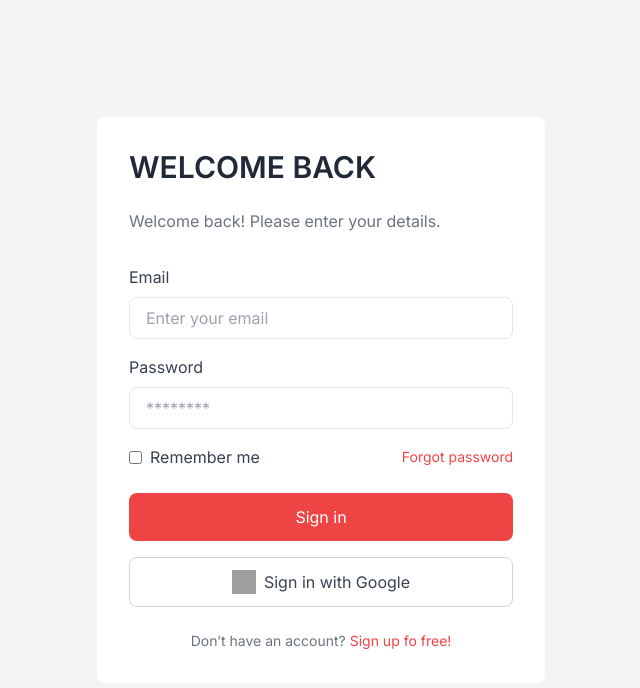
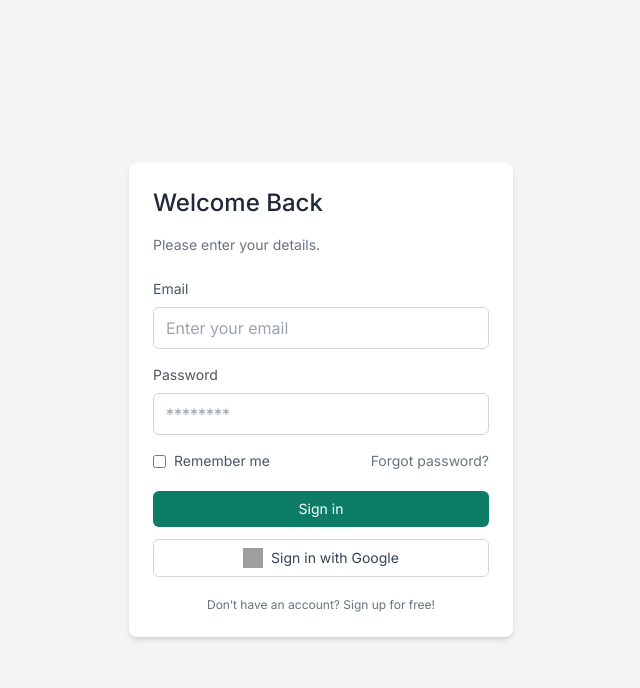
Before and after one commit to Kentoyyy/Thesis-Project, a Next.js app: page /login in a window 1280 px wide. Shown: the top 688 px of the page, without its empty margins (319-959 px from the left). Built offline with nearby package versions, Linux system fonts and the light colour scheme; grey boxes are pictures that could not be loaded.

Commit message:
Update page.tsx

```diff
--- a/app/login/page.tsx
+++ b/app/login/page.tsx
@@ -4,70 +4,70 @@
 const Page = () => {
   return (
     <div className="min-h-screen flex items-center justify-center bg-gray-100">
-      <div className="w-full max-w-md bg-white rounded-lg p-8">
-        <h2 className="text-3xl font-semibold text-gray-800 mb-6">WELCOME BACK</h2>
-        <p className="text-gray-500 mb-8">Welcome back! Please enter your details.</p>
+      <div className="w-full max-w-sm bg-white rounded-lg p-6 shadow-md">
+        <h2 className="text-2xl font-medium text-gray-800 mb-4">Welcome Back</h2>
+        <p className="text-gray-500 text-sm mb-6">Please enter your details.</p>
         <form>
           <div className="mb-4">
-            <label className="block text-gray-700 mb-2" htmlFor="email">
+            <label className="block text-gray-600 text-sm mb-2" htmlFor="email">
               Email
             </label>
             <input
               type="email"
               id="email"
-              className="w-full px-4 py-2 border rounded-lg focus:outline-none focus:ring-2 focus:ring-red-500"
+              className="w-full px-3 py-2 border border-gray-300 rounded-md focus:outline-none focus:ring-1 focus:ring-gray-400"
               placeholder="Enter your email"
             />
           </div>
           <div className="mb-4">
-            <label className="block text-gray-700 mb-2" htmlFor="password">
+            <label className="block text-gray-600 text-sm mb-2" htmlFor="password">
               Password
             </label>
             <input
               type="password"
               id="password"
-              className="w-full px-4 py-2 border rounded-lg focus:outline-none focus:ring-2 focus:ring-red-500"
+              className="w-full px-3 py-2 border border-gray-300 rounded-md focus:outline-none focus:ring-1 focus:ring-gray-400"
               placeholder="********"
             />
           </div>
-          <div className="flex items-center justify-between mb-6">
+          <div className="flex items-center justify-between mb-5">
             <div className="flex items-center">
               <input
                 type="checkbox"
                 id="remember-me"
                 className="text-red-500 focus:ring-red-500 rounded"
               />
-              <label htmlFor="remember-me" className="ml-2 text-gray-700">
+              <label htmlFor="remember-me" className="ml-2 text-gray-600 text-sm">
                 Remember me
               </label>
             </div>
-            <a href="#" className="text-sm text-red-500 hover:underline">
-              Forgot password
+            <a href="#" className="text-sm text-gray-500 hover:text-gray-600 hover:underline">
+              Forgot password?
             </a>
           </div>
           <button
             type="submit"
-            className="w-full py-3 bg-red-500 text-white rounded-lg hover:bg-red-600 focus:outline-none focus:ring-2 focus:ring-red-500 mb-4"
+            className="w-full py-2 bg-primary-color text-white rounded-md hover:bg-secondary-color-600 focus:outline-none focus:ring-2 focus:ring-black-500 mb-3 text-sm"
           >
             Sign in
           </button>
           <button
             type="button"
-            className="w-full py-3 bg-white text-gray-700 border border-gray-300 rounded-lg hover:bg-gray-50 flex items-center justify-center focus:outline-none focus:ring-2 focus:ring-red-500"
+            className="w-full py-2 bg-white text-gray-700 border border-gray-300 rounded-md hover:bg-gray-50 flex items-center justify-center focus:outline-none focus:ring-2 focus:ring-red-500 text-sm"
           >
             <img
               src="https://upload.wikimedia.org/wikipedia/commons/4/4a/Logo_2013_Google.png"
               alt="Google"
-              className="w-6 h-6 mr-2"
+              className="w-5 h-5 mr-2"
             />
             Sign in with Google
           </button>
         </form>
-        <p className="text-sm text-center text-gray-500 mt-6">
+        <p className="text-xs text-center text-gray-500 mt-5">
           Don’t have an account?{' '}
-          <a href="#" className="text-red-500 hover:underline">
-            Sign up fo free!
-          </a>
+          <Link href="#" className="text-primary-color-500 hover:underline">
+            Sign up for free!
+          </Link>
         </p>
       </div>
     </div>
```
